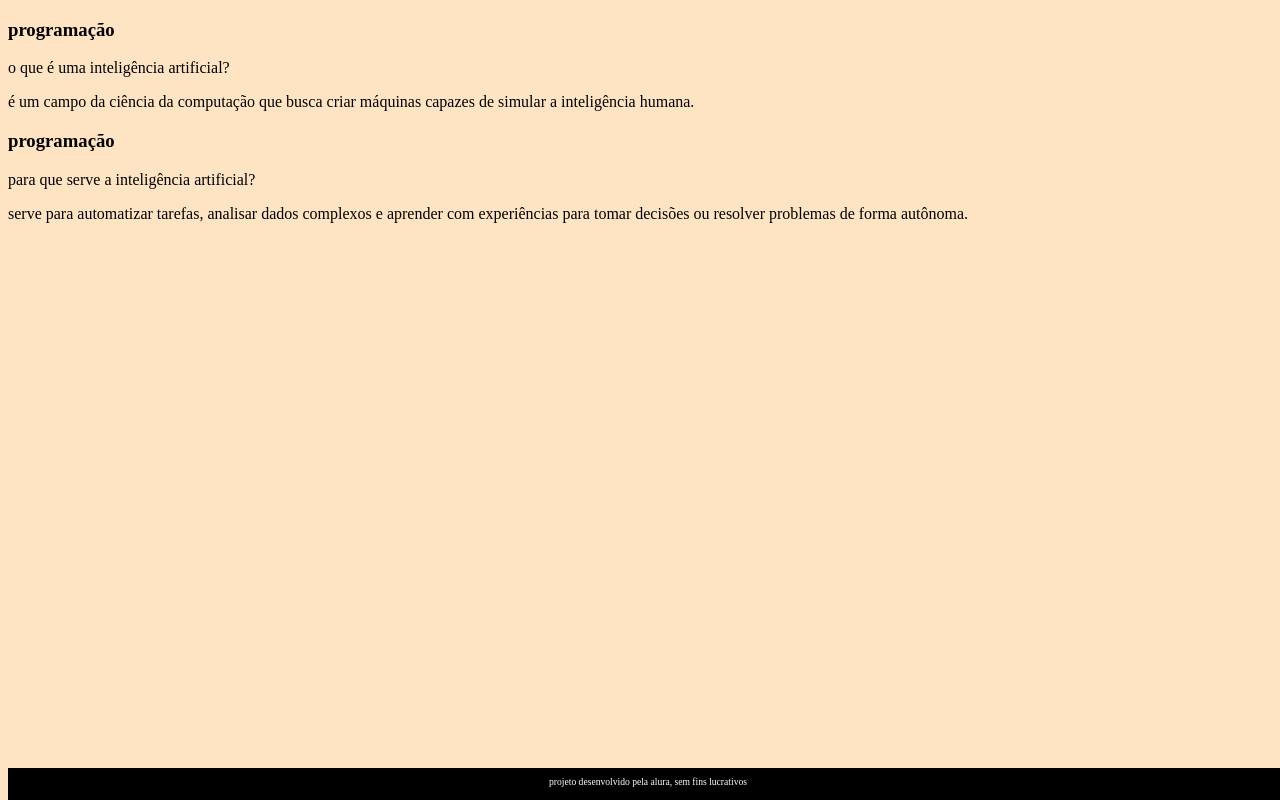
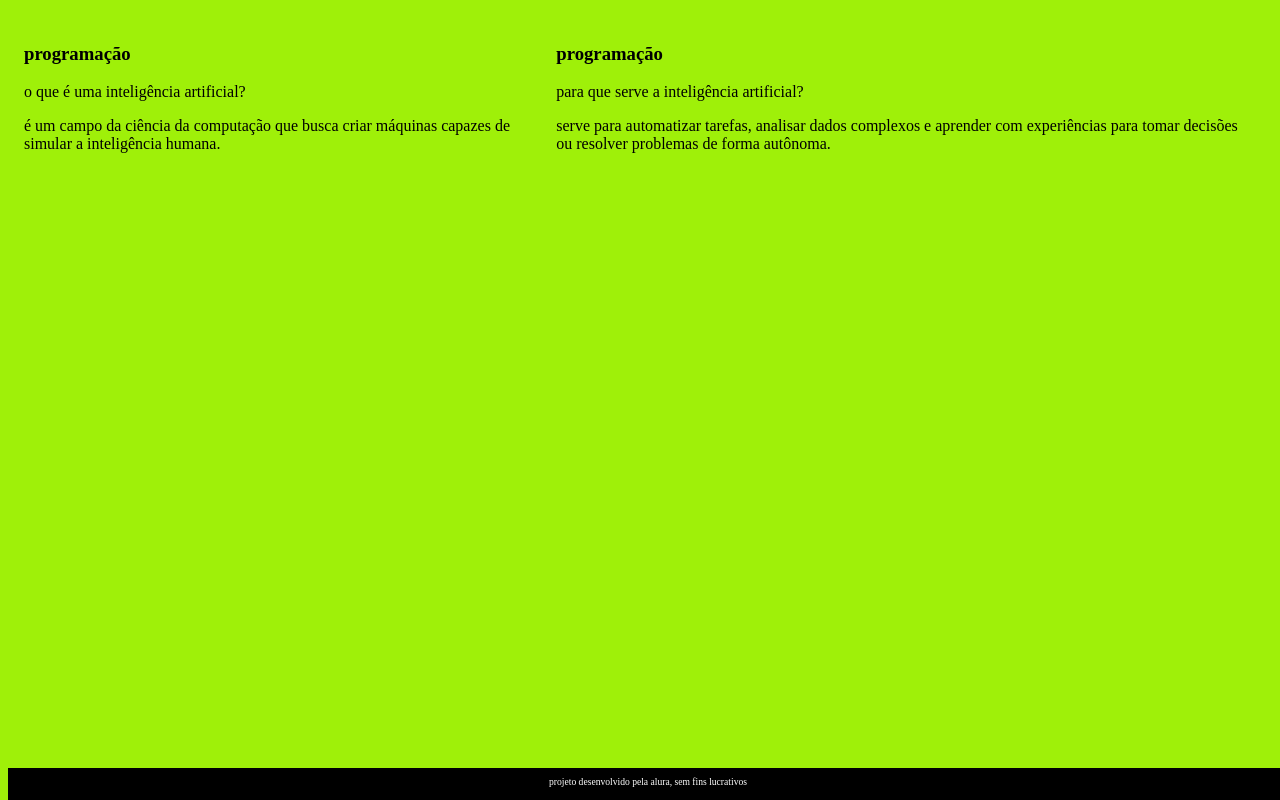
Before and after one commit to john2009game/flashcard, a plain HTML site: page index.html in a window 1280 px wide. Drawn offline with Linux system fonts and the light colour scheme; files that its build step writes are made by us from their sources.

Commit message:
Add files via upload

```diff
--- a/index.html
+++ b/index.html
@@ -17,7 +17,7 @@
                      <p>o que é uma inteligência artificial?</p>
                     </div>
                     <div class="cartao__conteudo__resposta">
-                        é um campo da ciência da computação que busca criar máquinas capazes de simular a inteligência humana.
+                       <p></p> é um campo da ciência da computação que busca criar máquinas capazes de simular a inteligência humana.</p>
                 </div>
             </article>
             <article class="cartao">
@@ -27,8 +27,7 @@
                         <p>para que serve a inteligência artificial?</p>
                     </div>
                     <div class="cartao__conteudo__resposta">
-                        serve para automatizar tarefas, analisar dados complexos e aprender com experiências para tomar decisões ou resolver problemas de forma autônoma.
-                </div>
+                       <p> serve para automatizar tarefas, analisar dados complexos e aprender com experiências para tomar decisões ou resolver problemas de forma autônoma.</p>
             </article>
         </section>
     <main>
--- a/style.css
+++ b/style.css
@@ -1,7 +1,23 @@
 body {
-    background-color: bisque;
+    background-color: rgb(159, 240, 9);
     font-family: Bai Jamjuree;
 }
+
+#container {
+    display: flex;
+}
+
+.cartao {
+    margin: 1rem 1rem;
+}
+
+
+
+
+
+
+
+
 
 footer {
     background-color: black;
```
